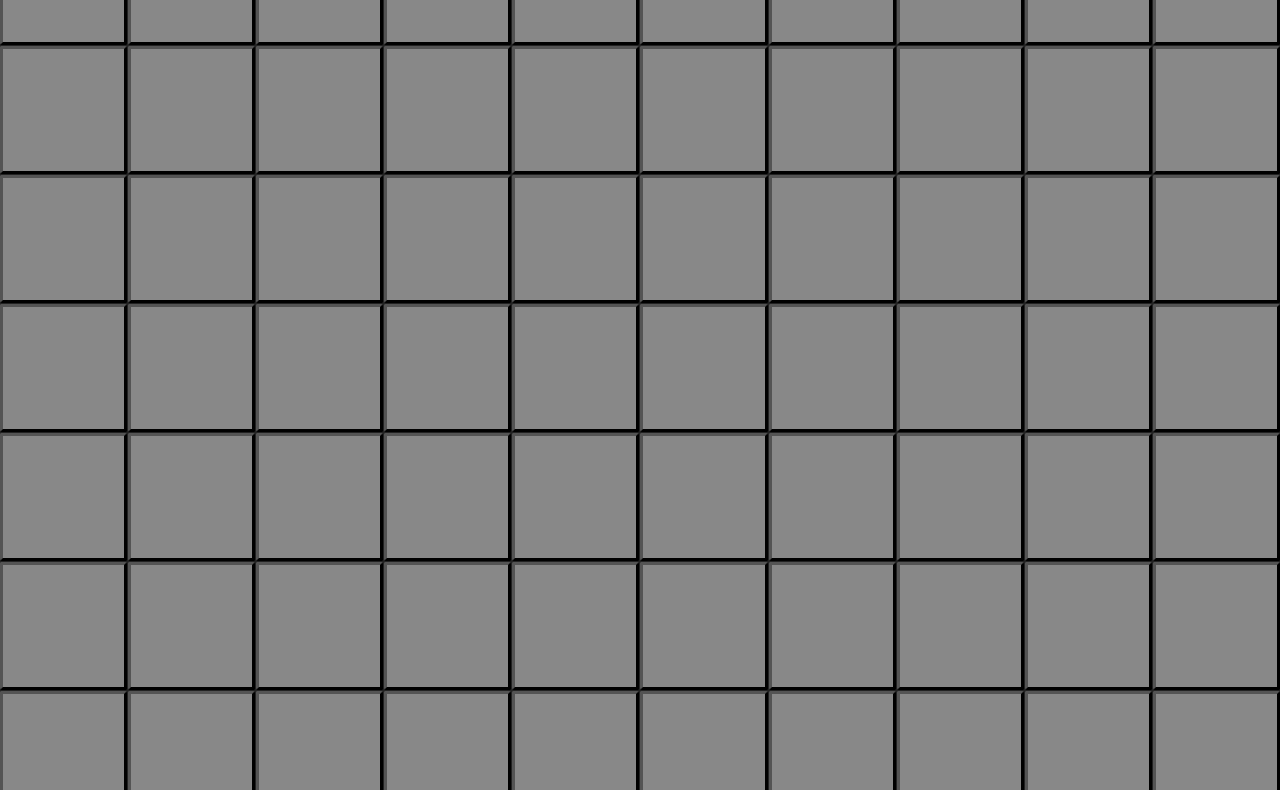
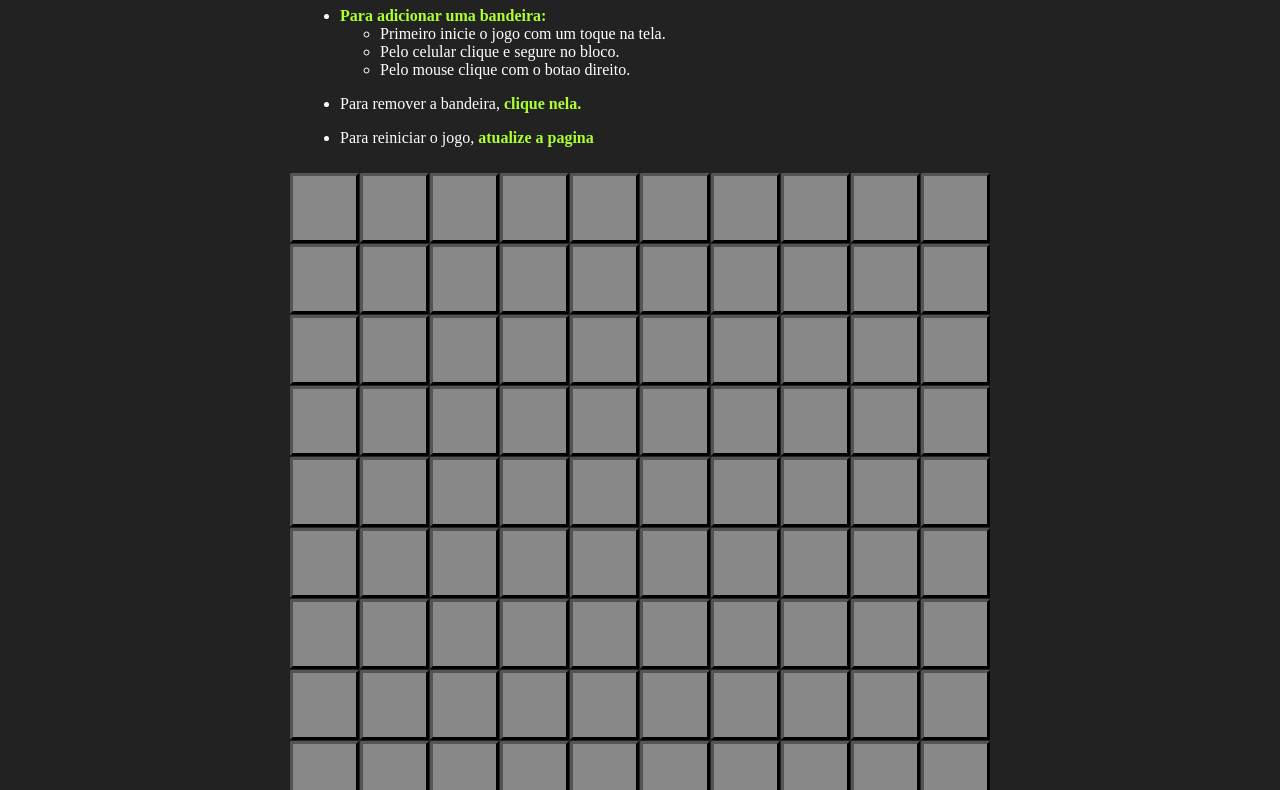
Before and after one commit to devmatheusarcanjo/campo-minado, a plain HTML site: page index.html in a window 1280 px wide. Shown: the part 83-873 px from the top of the page. Drawn offline with Linux system fonts and the light colour scheme.

Commit message:
Ajuste na responsividade e nos eventos de clique para o mouse

```diff
--- a/index.html
+++ b/index.html
@@ -1,13 +1,44 @@
 <!DOCTYPE html>
 <html lang="pt">
   <head>
-  <meta charset="UTF-8">
+    <meta charset="UTF-8" />
     <title>Título da página</title>
-  <link rel="stylesheet" href="./style.css">
+    <meta name="viewport" content="width=device-width, initial-scale=1.0" />
+
+    <link rel="stylesheet" href="./style.css" />
   </head>
   <body>
+    <div class="centralizar">
+      <header class="maxwidth">
+        <h1>Inicie o jogo com um toque em algum bloco</h1>
 
+        <ul>
+          <li>
+            <b class="mark">Para adicionar uma bandeira:</b>
+            <ul>
+              <li>Primeiro inicie o jogo com um toque na tela.</li>
+              <li>Pelo celular clique e segure no bloco.</li>
+              <li>Pelo mouse clique com o botao direito.</li>
+            </ul>
+          </li>
+        </ul>
 
+        <ul>
+          <li>
+            <p>Para remover a bandeira, <b class="mark">clique nela.</b></p>
+          </li>
+        </ul>
+
+        <ul>
+          <li>
+            <p >Para reiniciar o jogo, <b class="mark"> atualize a pagina<b></p>
+          </li>
+        </ul>
+      </header>
+    </div>
+    <div class="centralizar">
+      <main id="root" class="root maxwidth"></main>
+    </div>
     <script src="script.js"></script>
   </body>
 </html>
--- a/script.js
+++ b/script.js
@@ -1,17 +1,14 @@
-
 try {
-
   // Sons
   const sons = {
-    somExplosao: new Audio("./sons/explosao.mp3"),
-    somBandeira: new Audio("./sons/bandeira.wav"),
-    somClique: new Audio("./sons/clique.mp3"),
-    somInicio: new Audio("./sons/inicializacao.mp3"),
-    somPage: new Audio("./sons/page.wav")
-  }
+    somExplosao: new Audio('./sons/explosao.mp3'),
+    somBandeira: new Audio('./sons/bandeira.wav'),
+    somClique: new Audio('./sons/clique.mp3'),
+    somInicio: new Audio('./sons/inicializacao.mp3'),
+    somPage: new Audio('./sons/page.wav'),
+  };
 
-  const { somInicio, somExplosao, somClique, somPage, somBandeira} = sons;
-
+  const { somInicio, somExplosao, somClique, somPage, somBandeira } = sons;
 
   const dados = {
     spanEBombasRedor: {},
@@ -22,17 +19,16 @@ try {
     quantColumns: 10,
     quantidadeCliques: 0,
     revelados: [],
-    imagemBomba: "https://cdn-icons-png.flaticon.com/512/17/17457.png",
-    imagemBandeira: "https://svgsilh.com/svg/309862.svg"
-  }
+    imagemBomba: 'https://cdn-icons-png.flaticon.com/512/17/17457.png',
+    imagemBandeira: 'https://svgsilh.com/svg/309862.svg',
+  };
 
   const funcoes = {
     novaBomba(id) {
       const { imagemBomba } = dados;
-    const img =
-      document.createElement("img");
-    img.setAttribute("bombaId", id)
-    img.setAttribute("modo", "bomba");
+      const img = document.createElement('img');
+      img.setAttribute('bombaId', id);
+      img.setAttribute('modo', 'bomba');
       img.src = imagemBomba;
       return img;
     },
@@ -41,169 +37,152 @@ try {
       const { spanEBombasRedor } = dados;
       const span = spanEBombasRedor[`${id}`];
       return span;
-      }
-    }
+    },
+  };
 
   //// Clique na tela e inicie o jogo ✓✓
 
   // Loop para criar os quadrados
   let index = 1;
-  const loop = setInterval(e => {
-
-    const { positionsBombas } = dados
-    let div = document.createElement("div");
+  const loop = setInterval((e) => {
+    const { positionsBombas } = dados;
+    let div = document.createElement('div');
 
     // Adicionar eventos na div
-    div.addEventListener("click", clique);
-    div.addEventListener("touchstart", onlongClick)
-    div.addEventListener("touchend", offlongClick)
+    div.addEventListener('click', clique);
+    div.addEventListener('touchstart', onlongClick);
+    div.addEventListener('touchend', offlongClick);
+    div.addEventListener('contextmenu', (event) => {
+      event.preventDefault();
+      onlongClick(event);
+    });
 
     // Adicinando atributos, id...
     div.id = index;
-    div.setAttribute("opcao", "game")
-    div.classList.add("animacao")
+    div.setAttribute('opcao', 'game');
+    div.classList.add('game');
+    div.classList.add('animacao');
 
-    document.body.appendChild(div)
+    document.querySelector('.root').appendChild(div);
+    // document.body.appendChild(div);
 
     if (index >= dados.maxOpcoes) clearInterval(loop);
 
-    index++
-  }, 0)
-
-
+    index++;
+  }, 0);
 
   //////////// INICIO FUNÇÃO prepararJogo
 
   function prepararJogo(emVoltaClique, idDiv) {
-
-  bombasPosition([...emVoltaClique, idDiv])
-
+    bombasPosition([...emVoltaClique, idDiv]);
 
     const allElements = document.querySelectorAll("[opcao='game']");
 
     allElements.forEach((item, index) => {
       const id = Number(item.id);
 
-
       const numeroBombasAoRedor = quantidadeBombasAoRedor(id);
 
       // Se o index não conter uma bomba, então criar span com a quantidade de bombas e adicionar na div
 
       criarSpan(item, id, numeroBombasAoRedor);
+    });
 
-
- })
-
-    executarAbrirEspacos(idDiv)
-
+    executarAbrirEspacos(idDiv);
   }
 
   //////////// FIM FUNÇÃO prepararJogo
 
-
-
   /////////// INICIO DA FUNÇÃO PARA ABRIR ESPAÇOS
   function executarAbrirEspacos(id) {
-
     let history = [];
     let arr = [id];
     let atual = 0;
     let max = 30;
 
-   do  {
-      atual++
-      arr = abrirEspacosVazios(arr)
-      arr = arr.filter(id => !history.includes(id));
+    do {
+      atual++;
+      arr = abrirEspacosVazios(arr);
+      arr = arr.filter((id) => !history.includes(id));
 
       history.push(...arr);
-
-   } while (arr.length > 0 && atual < max)
-
-
+    } while (arr.length > 0 && atual < max);
   }
-
-
 
   //////////// INICIO FUNÇÃO abrirEspacosVazios
 
-
   function abrirEspacosVazios(id) {
-
     // ids é um array
 
     const ids = [...id];
-  const history = []
+    const history = [];
     let proximo = [];
     let max = 500;
     let lat = 0;
 
     while (ids.length > 0 && lat < max) {
-
-    const atual = ids.pop()
+      const atual = ids.pop();
       const emVolta = indexEmVolta(atual);
 
-    emVolta.forEach(item => {
-
+      emVolta.forEach((item) => {
         const div = document.getElementById(item);
-    div.setAttribute("ativo", "true");
+        div.setAttribute('ativo', 'true');
 
         // Se div.id não estiver definido, pule para o proximo loop
 
-
-    if(!!div) {
-
+        if (!!div) {
           const id = Number(div.id);
 
-
-    if (!div.classList.contains("active")) {
-      div.classList.add("active");
-      history.push(id)
+          if (!div.classList.contains('active')) {
+            div.classList.add('active');
+            history.push(id);
           }
 
           if (div.firstChild) {
             div.firstChild.style.opacity = 1;
           }
 
-
-    const vazio = Boolean(div.getAttribute("vazio"))
+          const vazio = Boolean(div.getAttribute('vazio'));
 
           if (vazio === true) {
-        proximo.push(id)
+            proximo.push(id);
           }
-
         } /// Fechamento da condicional que verifica se div.id esta definido
-    })
-
+      });
     }
-
 
     return [...proximo];
   }
-
-
 
   //////////// INICIO FUNÇÃO abrirEspacosVazios
 
   ////////// INICIO DA FUNÇÃO CLIQUE
 
   function clique(event) {
+    // event.preventDefault();
 
-     const {positions, positionsBombas, quantidadeCliques, spanEBombasRedor, posicoesValidas} = dados;
+    const {
+      positions,
+      positionsBombas,
+      quantidadeCliques,
+      spanEBombasRedor,
+      posicoesValidas,
+    } = dados;
 
-     const { novaBomba } = funcoes
+    const { novaBomba } = funcoes;
 
     const div = event.currentTarget;
     const filho = div.firstChild || undefined;
-     const id = Number(div.id)
-     const isVazio = Boolean(div.getAttribute("vazio"));
+    const id = Number(div.id);
+    const isVazio = Boolean(div.getAttribute('vazio'));
     const isBomba = positionsBombas.includes(id);
     const isValido = posicoesValidas.includes(id);
-     const seJaAtivo = Boolean(div.getAttribute("ativo"))
+    const seJaAtivo = Boolean(div.getAttribute('ativo'));
 
     // PRIMEIRO CLIQUE PARA INICIAR O JOGO
     if (quantidadeCliques === 0) {
-       dados.quantidadeCliques++
-       const emVoltaDoClique = indexEmVolta(id)
+      dados.quantidadeCliques++;
+      const emVoltaDoClique = indexEmVolta(id);
       prepararJogo(emVoltaDoClique, id);
 
       // Som inicial
@@ -214,208 +193,171 @@ function abrirEspacosVazios(id) {
 
     // Estourar a bomba somente se for uma bomba e se nao estiver sido estourada ainda e se nao for uma bandeira.
     const seAtivarBomba =
-   positionsBombas.includes(id)
-     &&
-  !Boolean(filho.classList.contains("mostrar-bomba"))
-     &&
-  !Boolean(filho.getAttribute("modo") === "bandeira");
+      positionsBombas.includes(id) &&
+      !Boolean(filho.classList.contains('mostrar-bomba')) &&
+      !Boolean(filho.getAttribute('modo') === 'bandeira');
 
-const seForBandeira = filho ? filho.getAttribute("modo") === "bandeira" : false;
-
+    const seForBandeira = filho
+      ? filho.getAttribute('modo') === 'bandeira'
+      : false;
 
     // Verificar se o local clicado tem uma bomba
     if (seAtivarBomba) {
-      filho.classList.add("mostrar-bomba");
-      filho.setAttribute("explodiu", true);
+      filho.classList.add('mostrar-bomba');
+      filho.setAttribute('explodiu', true);
 
       somExplosao.currentTime = 0;
-      somExplosao.play()
+      somExplosao.play();
       //alert("Você perdeu!")
-
     } else if (isVazio && !seJaAtivo) {
-
       somPage.currentTime = 0;
-        somPage.play()
-        executarAbrirEspacos(id)
-
-     } else if (!seForBandeira && !seJaAtivo){
-
+      somPage.play();
+      executarAbrirEspacos(id);
+    } else if (!seForBandeira && !seJaAtivo) {
       somClique.currentTime = 0;
-       somClique.play()
-       div.classList.add("active");
+      somClique.play();
+      div.classList.add('active');
 
       // Atributo para marcar o elemento como ja visivel
-       div.setAttribute("ativo", "true");
+      div.setAttribute('ativo', 'true');
       filho.style.opacity = 1;
-
     } else if (seForBandeira) {
       // Se for bandeira e foi clicada então aqui removera a bandeira e adicionara o elemento anterior.
 
-       filho.remove()
+      filho.remove();
 
-       if(isBomba) {
-          const bomba = novaBomba(id)
-          div.appendChild(bomba)
-
+      if (isBomba) {
+        const bomba = novaBomba(id);
+        div.appendChild(bomba);
       } else if (isValido) {
         const { reporAtivo } = funcoes;
         const span = reporAtivo(id);
-         div.appendChild(span)
+        div.appendChild(span);
       }
-
-
     }
-
-
-
   }
-
 
   ///////// INÍCIO DA FUNÇÃO LONGCLICK
 
   let timeBandeira;
 
-function onlongClick({currentTarget, target}) {
-  const {imagemBomba, imagemBandeira} = dados;
+  function onlongClick(event) {
+    // event.preventDefault();
+    const { currentTarget, target } = event;
+    const { imagemBomba, imagemBandeira } = dados;
 
     const { reporAtivo, novaBomba } = funcoes;
 
     const div = currentTarget;
     const idDiv = currentTarget.id;
-  const filho = currentTarget.firstChild ? currentTarget.firstChild : undefined
-  const modo = filho ? filho.getAttribute("modo") : undefined
+    const filho = currentTarget.firstChild
+      ? currentTarget.firstChild
+      : undefined;
+    const modo = filho ? filho.getAttribute('modo') : undefined;
 
     const seInserirBandeira =
-  modo === "bomba" &&
-  Boolean(filho.getAttribute("explodiu")) === false;
+      modo === 'bomba' && Boolean(filho.getAttribute('explodiu')) === false;
 
-  const seVazio = Boolean(div.getAttribute("vazio"));
+    const seVazio = Boolean(div.getAttribute('vazio'));
 
-  const seJaAtivo = Boolean(div.getAttribute("ativo"))
-
-  console.log(seJaAtivo)
+    const seJaAtivo = Boolean(div.getAttribute('ativo'));
 
     timeBandeira = setTimeout(() => {
+      if (seInserirBandeira || modo === 'valido' || (seVazio && !seJaAtivo)) {
+        somBandeira.currentTime = 0;
+        somBandeira.play();
 
-    if (seInserirBandeira || modo === "valido" || seVazio && !seJaAtivo) {
-
-      somBandeira.currentTime = 0;
-      somBandeira.play()
-
-      filho.remove()
-      const bombaForBand = document.createElement("img");
+        filho.remove();
+        const bombaForBand = document.createElement('img');
         bombaForBand.src = imagemBandeira;
-      bombaForBand.classList.add("mostrar")
-      bombaForBand.setAttribute("modo", "bandeira")
-      div.appendChild(bombaForBand)
-
+        bombaForBand.classList.add('mostrar');
+        bombaForBand.setAttribute('modo', 'bandeira');
+        div.appendChild(bombaForBand);
+      }
+    }, 500);
   }
 
-  }, 500)
-}
-
-function offlongClick() {
+  function offlongClick(event) {
+    // event.preventDefault();
     clearTimeout(timeBandeira);
   }
 
   ////////// INICIO FUNÇÃO Função para definir a posição das bombas
 
   function bombasPosition(emVoltaClique) {
-      const {positionsBombas, quantidadeBombas, maxOpcoes} = dados;
+    const { positionsBombas, quantidadeBombas, maxOpcoes } = dados;
 
     while (dados.positionsBombas.length < quantidadeBombas) {
-
       const numeroGerado = gAleatorio(1, maxOpcoes);
 
       // Se o numero o numero gerado não estiver ainda na lista de bombas e se for diferente do ponto de partida clicado pelo usuario
-      if (!positionsBombas.includes(
-      numeroGerado) && !emVoltaClique.includes(numeroGerado)) positionsBombas.push(numeroGerado);
-
+      if (
+        !positionsBombas.includes(numeroGerado) &&
+        !emVoltaClique.includes(numeroGerado)
+      )
+        positionsBombas.push(numeroGerado);
     }
 
     inserirImagensBomba();
-
   }
-
-
-
 
   ///////// INICIO FUNÇÃO INSERIR IMAGENS DA BOMBA
   function inserirImagensBomba() {
     const { positionsBombas, imagemBomba } = dados;
     const { novaBomba } = funcoes;
 
-  positionsBombas.forEach(id => {
-
+    positionsBombas.forEach((id) => {
       const div = document.getElementById(id);
-    const img = novaBomba(id)
-    div.appendChild(img)
-
-  })
+      const img = novaBomba(id);
+      div.appendChild(img);
+    });
   }
-
-
-
 
   ////////// FIM FUNÇÃO Função para definir a posição das bombas
 
-
   function gAleatorio(min, max) {
-    max++
-    return Math.floor(Math.random() * (min - max) + max)
-
+    max++;
+    return Math.floor(Math.random() * (min - max) + max);
   }
-
-
 
   ///////// INICIO DA FUNÇÃO  quantidadeBombasAoRedor
 
   function quantidadeBombasAoRedor(index) {
-    const {positionsBombas} = dados;
+    const { positionsBombas } = dados;
 
     // Index de posições em volta do elemento clicado.
 
     const emVolta = indexEmVolta(index);
 
-
     // Obter a quantidade de bombas em volta do elemento
     let bombas = positionsBombas.reduce((acu, ele) => {
-      if (emVolta.includes(ele))
-        return acu + 1;
-      else
-        return acu
+      if (emVolta.includes(ele)) return acu + 1;
+      else return acu;
     }, 0);
 
-
     return bombas;
-
   }
 
   ////////// FIM DA FUNÇÃO  quantidadeBombasAoRedor
 
-
-
   ///////// INICIO DA FUNÇÃO indexEmVolta / Função para definir corretamente o numeros de bombas ao redor dos elementos e evitar bombas de coluna anterior
 
   function indexEmVolta(index) {
-     const {quantColumns: colunas, maxOpcoes: max} = dados;
-
+    const { quantColumns: colunas, maxOpcoes: max } = dados;
 
     // Criar array com os index das ultimas coluna, apenas para verificação nas condições if abaixo
     const ultimaColuna = [];
     let indexLoop = 0;
 
     while (indexLoop < max + 20) {
-      ultimaColuna.push(indexLoop)
+      ultimaColuna.push(indexLoop);
       indexLoop += colunas;
     }
 
     // Array com index da primeira coluna
-    const primeiraColuna = ultimaColuna.map(item => item + 1);
-
+    const primeiraColuna = ultimaColuna.map((item) => item + 1);
 
     // Se o item estiver na primeira, então ignorar os elementos atras dele, e se for a última, ignorsr os itens ao lado dele
-
 
     let positions;
     /*
@@ -449,7 +391,6 @@ function indexEmVolta(index) {
       ]
     }    */
 
-
     if (primeiraColuna.includes(index)) {
       positions = [
         index + 1,
@@ -457,15 +398,15 @@ function indexEmVolta(index) {
         index + (colunas + 1),
         index - colunas,
         index - (colunas - 1),
-      ]
+      ];
     } else if (ultimaColuna.includes(index)) {
       positions = [
         index - 1,
         index + colunas,
         index + (colunas - 1),
         index - colunas,
-        index - (colunas + 1)
-      ]
+        index - (colunas + 1),
+      ];
     } else {
       positions = [
         index - 1,
@@ -475,11 +416,13 @@ function indexEmVolta(index) {
         index + (colunas - 1),
         index - colunas,
         index - (colunas - 1),
-        index - (colunas + 1)
-      ]
+        index - (colunas + 1),
+      ];
     }
 
-    const positionsValidas = positions.filter(item => item >= 1 && item <= max)
+    const positionsValidas = positions.filter(
+      (item) => item >= 1 && item <= max
+    );
 
     return positionsValidas;
 
@@ -489,40 +432,37 @@ function indexEmVolta(index) {
   //////////// FIM FUNÇÃO indexEmVolta
 
   function criarSpan(div, index, numeroBombasAoRedor) {
-  const { positionsBombas, spanEBombasRedor, posicoesValidas} = dados;
-
+    const { positionsBombas, spanEBombasRedor, posicoesValidas } = dados;
 
     if (!positionsBombas.includes(index) && numeroBombasAoRedor > 0) {
-    const span = document.createElement("span");
+      const span = document.createElement('span');
       span.innerText = numeroBombasAoRedor;
-    span.setAttribute("modo", "valido");
-
+      span.setAttribute('modo', 'valido');
 
       // Aplicar cores com base na quantidade de bombas ao redor
 
       switch (numeroBombasAoRedor) {
         case 1:
-         span.style.color = "blue";
-         break
+          span.style.color = 'blue';
+          break;
         case 2:
-         span.style.color = "green";
-         break
+          span.style.color = 'green';
+          break;
         case 3:
-         span.style.color = "red";
-         break
+          span.style.color = 'red';
+          break;
         case 4:
-         span.style.color = "dark-blue";
-         break
+          span.style.color = 'dark-blue';
+          break;
         case 5:
-         span.style.color = "brown";
-         break
+          span.style.color = 'brown';
+          break;
         case 6:
-         span.style.color = "purple";
-         break
+          span.style.color = 'purple';
+          break;
         case 7:
-         span.style.color = "blue";
-         break
-
+          span.style.color = 'blue';
+          break;
       }
 
       // Criando objeto com id da div como index e e o elemento span como valor;
@@ -533,18 +473,13 @@ function criarSpan(div, index, numeroBombasAoRedor) {
     }
 
     if (!positionsBombas.includes(index) && numeroBombasAoRedor == 0) {
-     div.setAttribute("vazio", "true");
-     div.setAttribute("modo", "valido")
-
+      div.setAttribute('vazio', 'true');
+      div.setAttribute('modo', 'valido');
     }
 
     // Retornar boleano para dizer se é uma bomba ou não
     return positionsBombas.includes(index);
   }
-
-
-
-
 } catch (erro) {
-    console.error(erro)
+  console.error(erro);
 }
--- a/style.css
+++ b/style.css
@@ -1,4 +1,3 @@
-
 * {
   box-sizing: border-box;
 }
@@ -6,17 +5,38 @@
 body {
   margin: 0;
   padding: 0;
-      display: grid;
-      grid-template-columns: repeat(10, auto);
-      width: 100%;
-      padding: 0px;
-      gap: 1px;
   background-color: #222;
   color: white;
 }
 
+ul,
+li {
+  /* margin: 0;
+  padding: 0; */
+}
 
-    div {
+.mark {
+  color: greenyellow;
+}
+
+[subul] {
+  margin-left: 15px;
+}
+
+.root {
+  display: grid;
+  gap: 1px;
+  width: 100%;
+  grid-template-columns: repeat(10, auto);
+}
+
+header {
+  padding: 10px;
+  width: 100%;
+}
+
+.game {
+  cursor: pointer;
   height: calc(100vw / 10);
   background-color: #888;
   display: flex;
@@ -31,10 +51,36 @@
   position: relative;
   animation-name: tran;
   animation-iteration-count: 1;
-      animation-duration: .5s;
+  animation-duration: 0.5s;
   animation-timing-function: ease;
+  overflow: hidden;
 }
 
+.maxwidth {
+  max-width: 700px;
+}
+
+@media (min-width: 700px) {
+  .root {
+    display: grid;
+    gap: 1px;
+    width: 100%;
+    /* grid-template-columns: repeat(17, auto); */
+  }
+
+  .game {
+    height: calc(700px / 10);
+  }
+
+  span {
+    /* font-size: 90px; */
+  }
+}
+
+.centralizar {
+  display: flex;
+  justify-content: center;
+}
 
 img {
   position: absolute;
@@ -44,7 +90,6 @@
   opacity: 0;
   z-index: 1000000;
 }
-
 
 span {
   opacity: 0;
@@ -75,12 +120,15 @@
   color: white;
 }
 
-
-
-
 @keyframes tran {
-      0% {opacity: 0; transform: translateY(600px)}
-      50% {opacity: 1;}
+  0% {
+    opacity: 0;
+    transform: translateY(600px);
+  }
+  50% {
+    opacity: 1;
+  }
   100% {
-      transform: translateY(0px)}
+    transform: translateY(0px);
   }
+}
```
Lines whose indentation alone changed are shown as unchanged.
